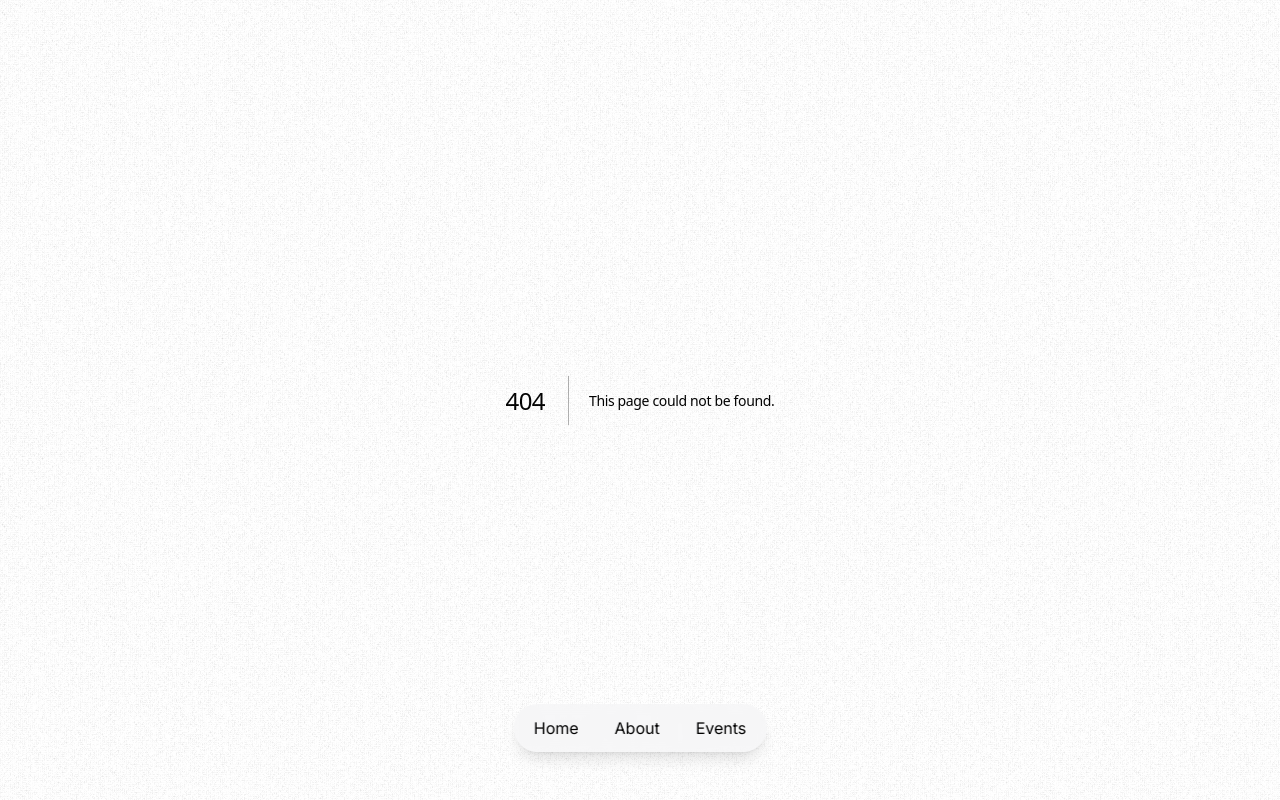
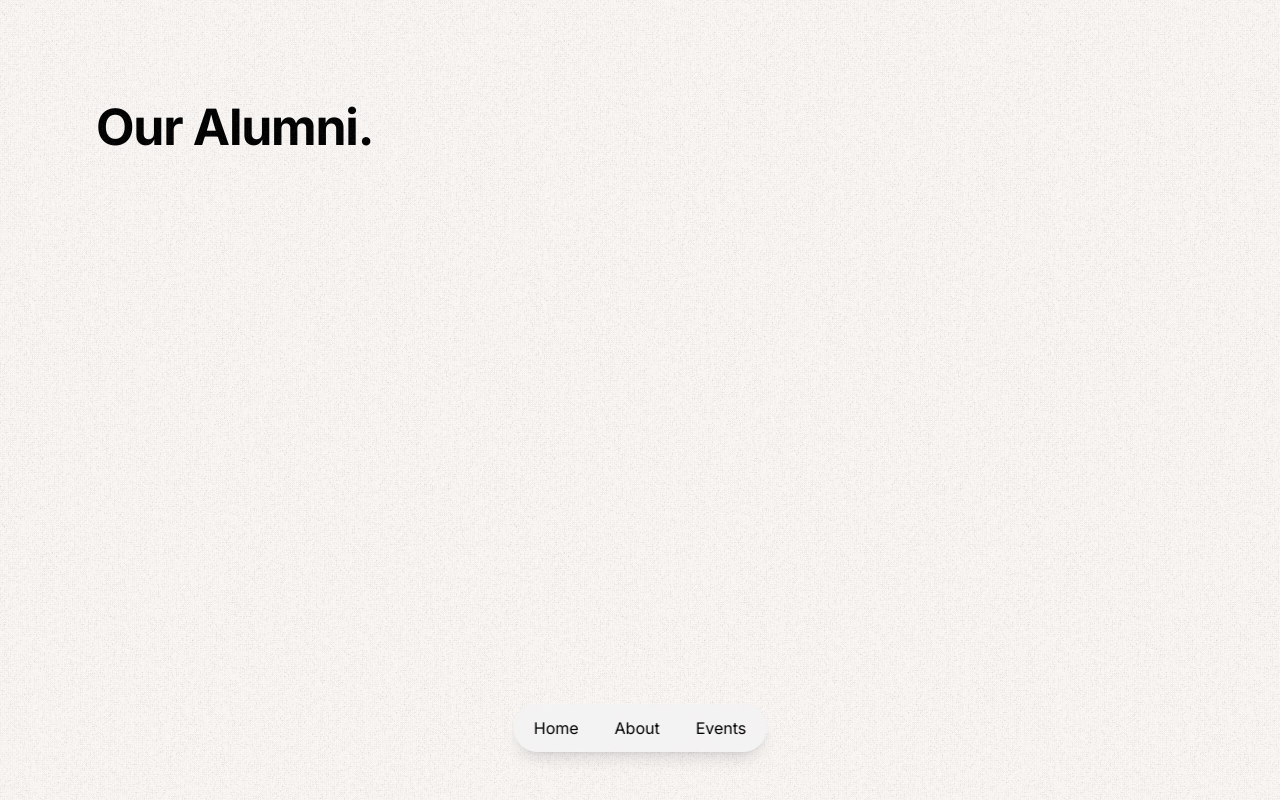
Before and after one commit to UWPM/clubsite, a Next.js app: page /alumni in a window 1280 px wide. Before the commit this address had no page. Built offline with nearby package versions, Linux system fonts and the light colour scheme.

Commit message:
Fixed route to Alumni page

```diff
--- /dev/null
+++ b/app/alumni/page.tsx
@@ -0,0 +1,10 @@
+import { Button } from "@/components/ui/button";
+import Link from "next/link";
+
+export default function Alumni() {
+  return (
+    <section className="p-24">
+      <h2 className="pb-8">Our Alumni.</h2>
+    </section>
+  );
+}
```
Also changed, not shown: app/about/layouts/alumni.tsx (deleted).
